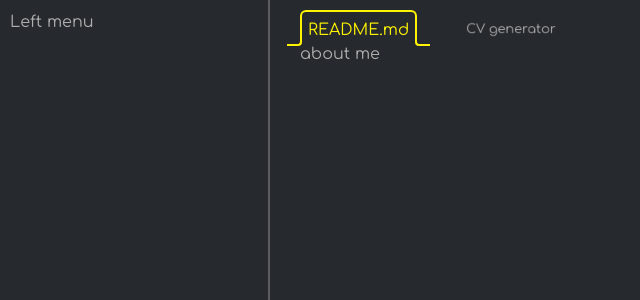
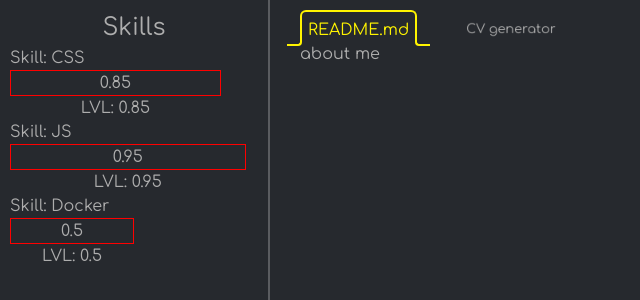
Before and after one commit to Alcadur/hamster-page, a Next.js app: page / in a window 1280 px wide. Shown: the top 300 px of the page, without its empty margins (0-640 px from the left). Built offline with nearby package versions, Linux system fonts and the light colour scheme.

Commit message:
update left menu content based on path

```diff
--- a/src/components/left-menu/left-menu.jsx
+++ b/src/components/left-menu/left-menu.jsx
@@ -1,8 +1,25 @@
+'use client';
+
+import { usePathname } from 'next/navigation';
+import { ROUTE_ABOUT_ME, ROUTE_INDEX } from '@/config/routes';
+import { AboutMeLeftMenu } from '@/components/about-me/about-me-left-menu';
+
+/**
+ * @returns {JSX.Element<LeftMenuContentTemplate>}
+ * @constructor
+ */
 function LeftMenu() {
+    const pathname = usePathname();
+
+
+    if (pathname === ROUTE_INDEX) {
+        return <AboutMeLeftMenu />;
+    }
+
     return (
-        <nav>
-            Left menu
-        </nav>
+        <section>
+
+        </section>
     );
 }
 
```
